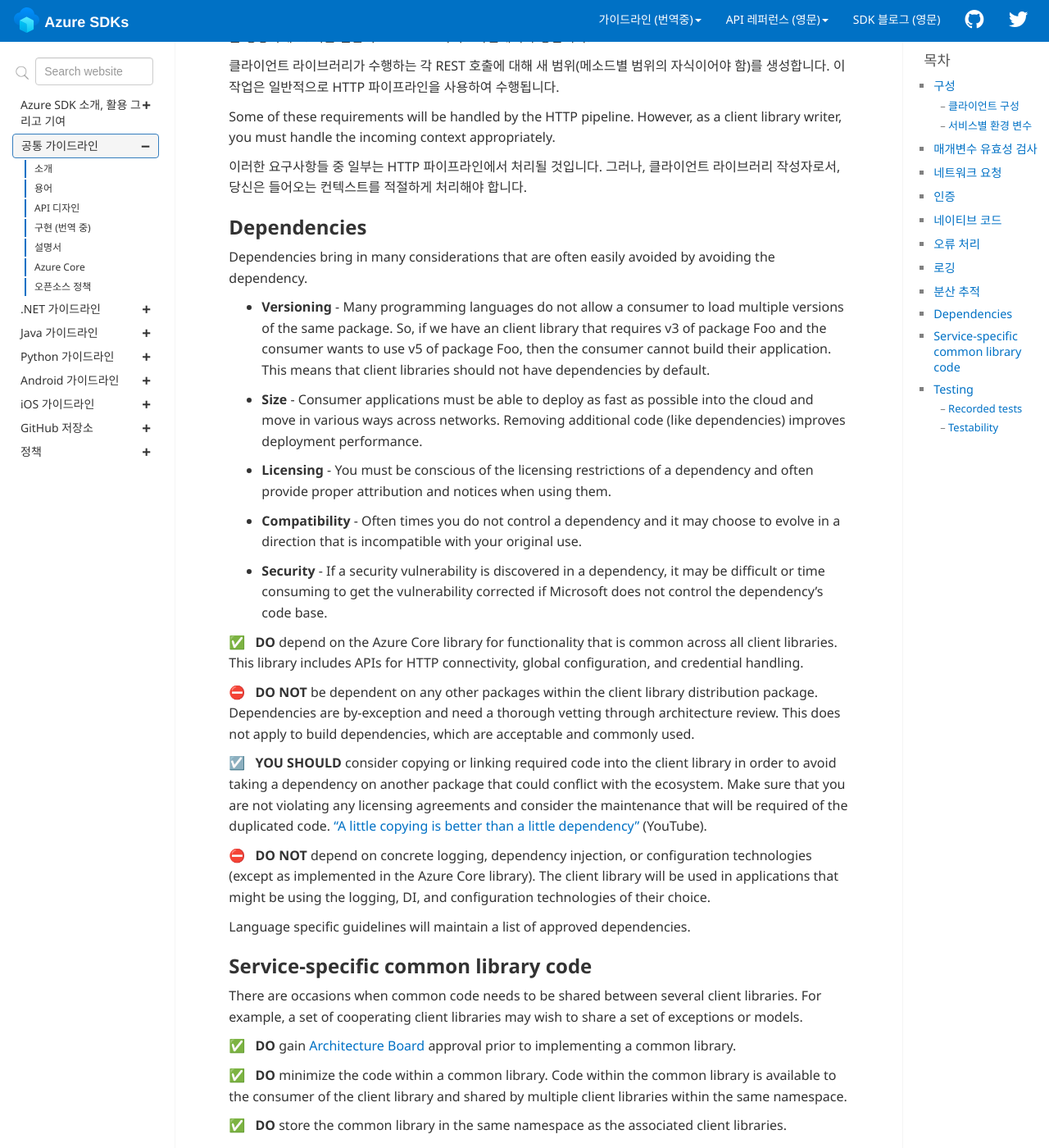
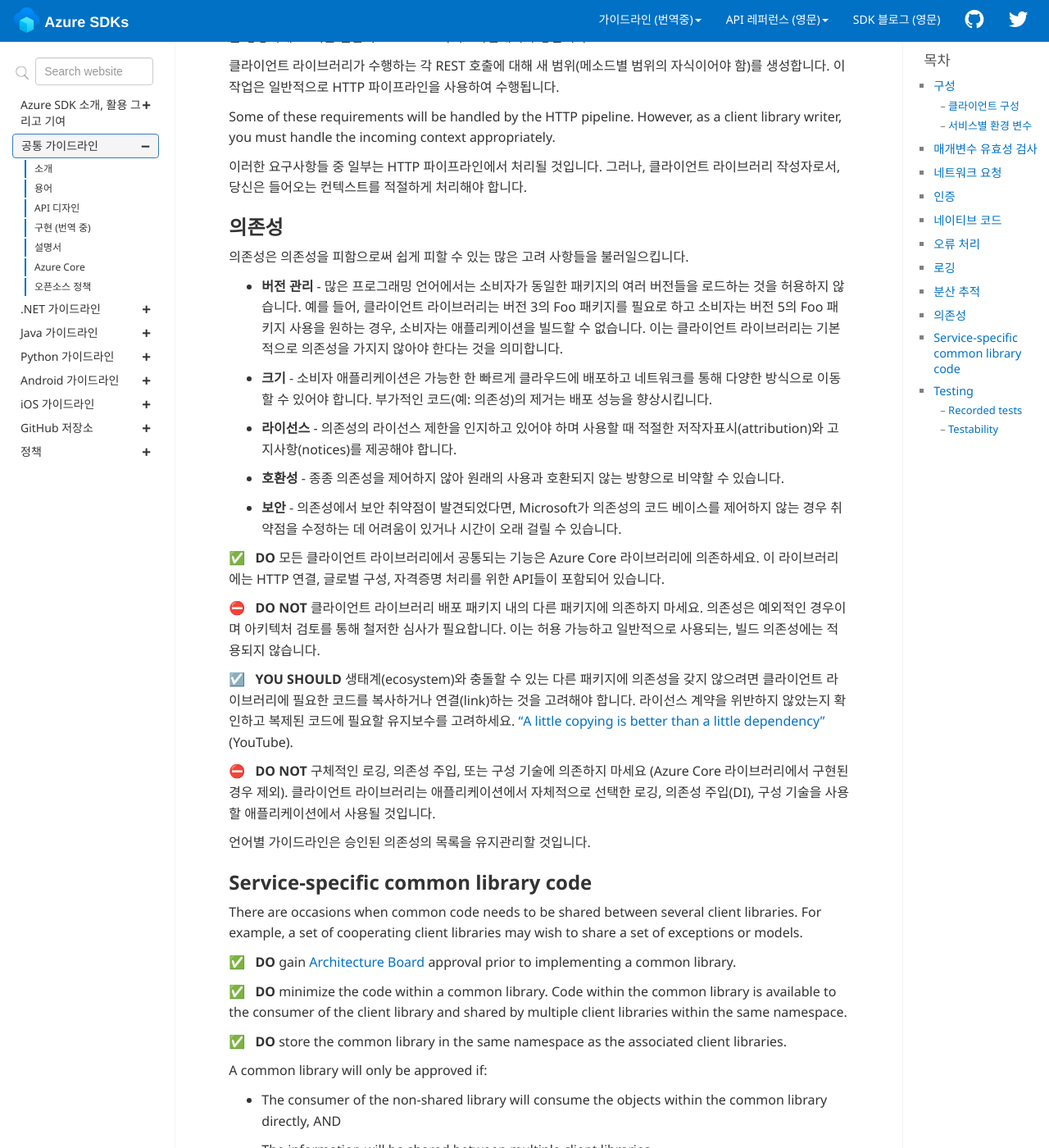
Before and after one commit to Azure/azure-sdk-korean, a Jekyll site: the page built from docs/general/implementation.md, in a window 1280 px wide and 1400 px high, scrolled down 5496 px. Shown: the whole window at 82% size. Built offline with Jekyll 4.4.1, drawn with Linux system fonts in a browser that asks for light colours; comment, search, counter and statistics services are not loaded.

Commit message:
done: ... - Dependencies

```diff
--- a/docs/general/implementation.md
+++ b/docs/general/implementation.md
@@ -201,26 +201,26 @@ Some of these requirements will be handled by the HTTP pipeline.  However, as a
 이러한 요구사항들 중 일부는 HTTP 파이프라인에서 처리될 것입니다. 그러나, 클라이언트 라이브러리 작성자로서, 당신은 들어오는 컨텍스트를 적절하게 처리해야 합니다.
 
 
-## Dependencies
+## 의존성
 
-Dependencies bring in many considerations that are often easily avoided by avoiding the
-dependency.
+의존성은 의존성을 피함으로써 쉽게 피할 수 있는 많은 고려 사항들을 불러일으킵니다.
 
-- **Versioning** - Many programming languages do not allow a consumer to load multiple versions of the same package. So, if we have an client library that requires v3 of package Foo and the consumer wants to use v5 of package Foo, then the consumer cannot build their application. This means that client libraries should not have dependencies by default.
-- **Size** - Consumer applications must be able to deploy as fast as possible into the cloud and move in various ways across networks. Removing additional code (like dependencies) improves deployment performance.
-- **Licensing** - You must be conscious of the licensing restrictions of a dependency and often provide proper attribution and notices when using them.
-- **Compatibility** - Often times you do not control a dependency and it may choose to evolve in a direction that is incompatible with your original use.
-- **Security** - If a security vulnerability is discovered in a dependency, it may be difficult or time consuming to get the vulnerability corrected if Microsoft does not control the dependency's code base.
+- **버전 관리** - 많은 프로그래밍 언어에서는 소비자가 동일한 패키지의 여러 버전들을 로드하는 것을 허용하지 않습니다. 예를 들어, 클라이언트 라이브러리는 버전 3의 Foo 패키지를 필요로 하고 소비자는 버전 5의 Foo 패키지 사용을 원하는 경우, 소비자는 애플리케이션을 빌드할 수 없습니다. 이는 클라이언트 라이브러리는 기본적으로 의존성을 가지지 않아야 한다는 것을 의미합니다.
+- **크기** - 소비자 애플리케이션은 가능한 한 빠르게 클라우드에 배포하고 네트워크를 통해 다양한 방식으로 이동할 수 있어야 합니다. 부가적인 코드(예: 의존성)의 제거는 배포 성능을 향상시킵니다.
+- **라이선스** - 의존성의 라이선스 제한을 인지하고 있어야 하며 사용할 때 적절한 저작자표시(attribution)와 고지사항(notices)를 제공해야 합니다.
+- **호환성** - 종종 의존성을 제어하지 않아 원래의 사용과 호환되지 않는 방향으로 비약할 수 있습니다.
+- **보안** - 의존성에서 보안 취약점이 발견되었다면, Microsoft가 의존성의 코드 베이스를 제어하지 않는 경우 취약점을 수정하는 데 어려움이 있거나 시간이 오래 걸릴 수 있습니다.
 
-{% include requirement/MUST id="general-dependencies-azure-core" %} depend on the Azure Core library for functionality that is common across all client libraries.  This library includes APIs for HTTP connectivity, global configuration, and credential handling.
+{% include requirement/MUST id="general-dependencies-azure-core" %} 모든 클라이언트 라이브러리에서 공통되는 기능은 Azure Core 라이브러리에 의존하세요. 이 라이브러리에는 HTTP 연결, 글로벌 구성, 자격증명 처리를 위한 API들이 포함되어 있습니다.
 
-{% include requirement/MUSTNOT id="general-dependencies-approved-only" %} be dependent on any other packages within the client library distribution package. Dependencies are by-exception and need a thorough vetting through architecture review.  This does not apply to build dependencies, which are acceptable and commonly used.
+{% include requirement/MUSTNOT id="general-dependencies-approved-only" %} 클라이언트 라이브러리 배포 패키지 내의 다른 패키지에 의존하지 마세요. 의존성은 예외적인 경우이며 아키텍처 검토를 통해 철저한 심사가 필요합니다. 이는 허용 가능하고 일반적으로 사용되는, 빌드 의존성에는 적용되지 않습니다.
 
-{% include requirement/SHOULD id="general-dependencies-vendoring" %} consider copying or linking required code into the client library in order to avoid taking a dependency on another package that could conflict with the ecosystem. Make sure that you are not violating any licensing agreements and consider the maintenance that will be required of the duplicated code. ["A little copying is better than a little dependency"][1] (YouTube).
+{% include requirement/SHOULD id="general-dependencies-vendoring" %} 생태계(ecosystem)와 충돌할 수 있는 다른 패키지에 의존성을 갖지 않으려면 클라이언트 라이브러리에 필요한 코드를 복사하거나 연결(link)하는 것을 고려해야 합니다. 라이선스 계약을 위반하지 않았는지 확인하고 복제된 코드에 필요할 유지보수를 고려하세요. ["A little copying is better than a little dependency"][1] (YouTube).
 
-{% include requirement/MUSTNOT id="general-dependencies-concrete" %} depend on concrete logging, dependency injection, or configuration technologies (except as implemented in the Azure Core library).  The client library will be used in applications that might be using the logging, DI, and configuration technologies of their choice.
+{% include requirement/MUSTNOT id="general-dependencies-concrete" %} 구체적인 로깅, 의존성 주입, 또는 구성 기술에 의존하지 마세요 (Azure Core 라이브러리에서 구현된 경우 제외). 클라이언트 라이브러리는 애플리케이션에서 자체적으로 선택한 로깅, 의존성 주입(DI), 구성 기술을 사용할 애플리케이션에서 사용될 것입니다.
 
-Language specific guidelines will maintain a list of approved dependencies.
+언어별 가이드라인은 승인된 의존성의 목록을 유지관리할 것입니다.
+
 
 ## Service-specific common library code
 
```
